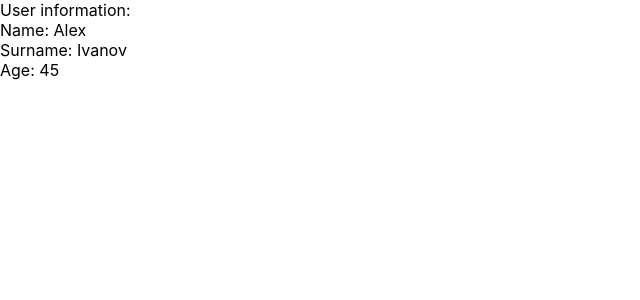
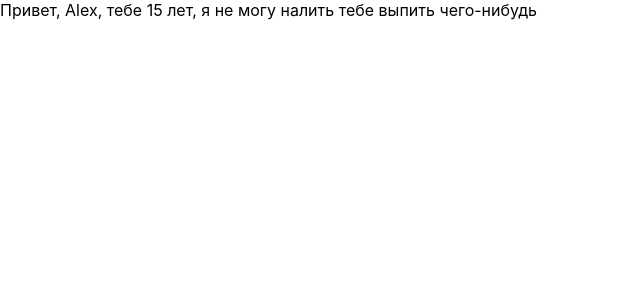
Before and after one commit to alexrazumniy/ReactCourse, a React (Create React App) app in the folder hw2/: page / in a window 1280 px wide. Shown: the top 300 px of the page, without its empty margins (0-640 px from the left). Built offline with nearby package versions, Linux system fonts and the light colour scheme.

Commit message:
task 1 performed

```diff
--- a/hw2/src/App.js
+++ b/hw2/src/App.js
@@ -1,8 +1,9 @@
 import React from "react";
 import "./App.css";
 
+//====Задача #1 - Работа с функциональными компонентами====//
 
-//===== TASK 1 =====
+//===== Task 1.1 =====
 
 // export default class User extends React.Component {
 //   state = {
@@ -20,9 +21,8 @@ import "./App.css";
 //   }
 // }
 
-
-//===== TASK 2 =====
-// a)
+//===== Task 1.2 =====
+// ===> a)
 
 // const UserCard = (props) => {
 //   return (
@@ -35,8 +35,8 @@ import "./App.css";
 //   );
 // };
 
+// ===> b)
 
-// b)
 // const UserCard = ({name, surname, age}) => {
 //   return (
 //     <div>
@@ -48,44 +48,79 @@ import "./App.css";
 //   );
 // };
 
+// ===> c)
 
-// c)
+// export default class User extends React.Component {
+//   state = {
+//     name: "Alex",
+//     surname: "Ivanov",
+//     age: 45,
+//   };
+
+//   render() {
+//     return (
+//       <div>
+//         <UserCard {...this.state} />
+//       </div>
+//     );
+//   }
+// }
+
+// const UserCard = ({name, surname, age}) => {
+//   return (
+//     <div>
+//       <div>User information:</div>
+//       <div>Name: {name}</div>
+//       <div>Surname: {surname}</div>
+//       <div>Age: {age}</div>
+//     </div>
+//   );
+// };
+
+//===== Task 1.3 =====
+// ===> a)
+
 export default class User extends React.Component {
   state = {
     name: "Alex",
     surname: "Ivanov",
-    age: 45,
+    age: 15,
   };
 
   render() {
     return (
       <div>
-        <UserCard {...this.state} />
+        <UserCardText {...this.state} />
       </div>
     );
   }
 }
 
-const UserCard = ({name, surname, age}) => {
-  return (
-    <div>
-      <div>User information:</div>
-      <div>Name: {name}</div>
-      <div>Surname: {surname}</div>
-      <div>Age: {age}</div>
-    </div>
-  );
+// ===> b)
+
+// const UserCardText = (props) => {
+//   return <div>My info: {Object.values(props).join(" - ")}</div>;
+// };
+
+// ===> c)
+
+const UserCardText = (props) => {
+  let isAgeIn;
+
+  if (props.age < 18) {
+    isAgeIn = "не"
+  } else isAgeIn = ""
+
+  return <div>Привет, {props.name}, тебе {props.age} лет,
+  я <span>{isAgeIn}</span> могу налить тебе выпить чего-нибудь</div>
 };
-
-
-//===== TASK 3 =====
 
 
 
 
 
-// class Counter extends React.Component {
-//   constructor(props) {
+// class Counter extends React.Component
+// constructor(props) {
 //     super(props);
 //     this.state = {counter: 0};
 //     this.handleClick = this.handleClick.bind(this);
@@ -98,7 +133,6 @@ const UserCard = ({name, surname, age}) => {
 //   render() {
 //     return <div>null</div>
 //   }
-// }
 
 // export default Counter;
 
```
